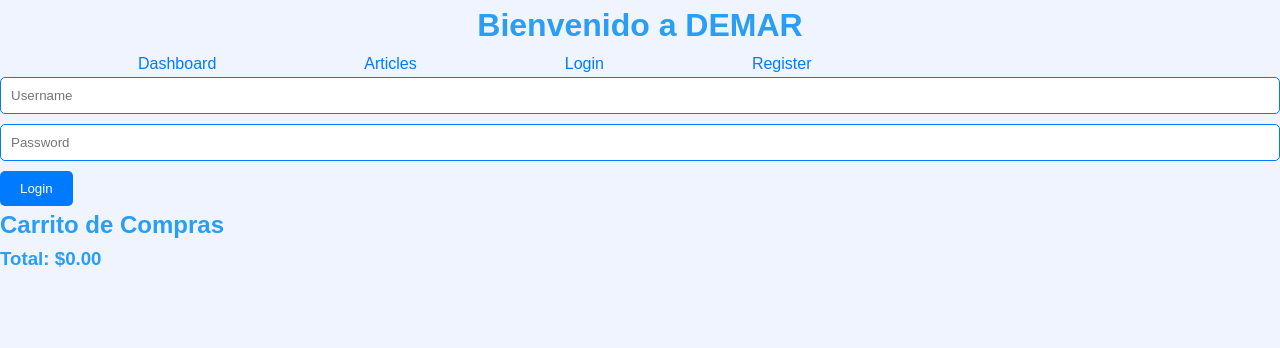
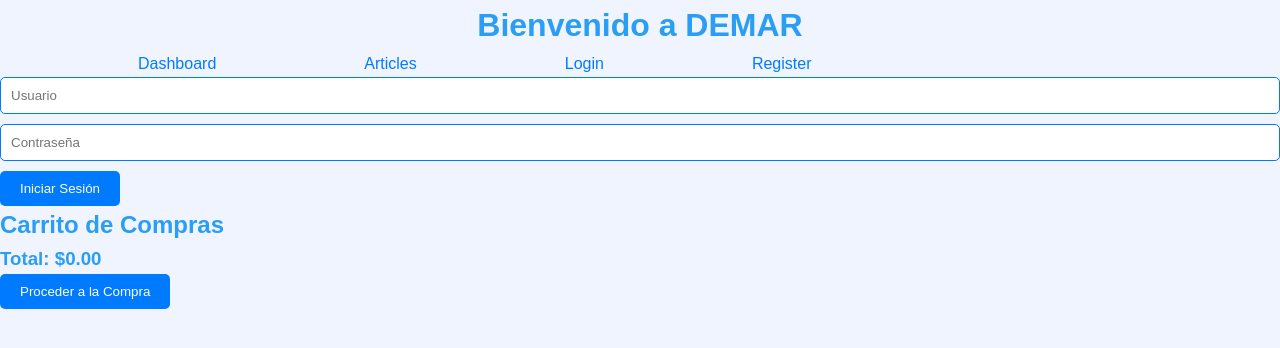
Before and after one commit to pdiagom/demar, a React (Vite) app in the folder demarfrontend/: page /login in a window 1280 px wide. Shown: the top 348 px of the page. Built offline with nearby package versions, Linux system fonts and the light colour scheme.

Commit message:
Inicio carrito

```diff
--- a/demarfrontend/src/App.jsx
+++ b/demarfrontend/src/App.jsx
@@ -10,16 +10,15 @@ import Cart from "./components/Cart"; // Importa el componente Cart
 import "./styles/styles.css";
 
 function App() {
-    const [cartItems, setCartItems] = useState([]); // Estado para los artículos en el carrito
-    const [total, setTotal] = useState(0); // Estado para el total del carrito
+    const [cartItems, setCartItems] = useState([]);
+    const [total, setTotal] = useState(0);
+    const [userId, setUserId] = useState(null); // Estado para el ID del usuario autenticado
 
-    // Función para agregar un artículo al carrito
     const addToCart = (article) => {
         setCartItems(prevItems => [...prevItems, article]);
         setTotal(prevTotal => prevTotal + article.price);
     };
 
-    // Función para eliminar un artículo del carrito
     const removeFromCart = (idArticle) => {
         const itemToRemove = cartItems.find(item => item.idArticle === idArticle);
         setCartItems(prevItems => prevItems.filter(item => item.idArticle !== idArticle));
@@ -32,7 +31,7 @@ function App() {
             <Navigation />
             <Routes>
                 <Route path="/register" element={<Register />} />
-                <Route path="/login" element={<Login />} />
+                <Route path="/login" element={<Login setUserId={setUserId} />} />
                 <Route
                     path="/dashboard"
                     element={
@@ -44,11 +43,11 @@ function App() {
                 <Route
                     path="/articleList"
                     element={
-                        <ArticleList onAddToCart={addToCart} /> // Pasar la función para agregar al carrito
+                        <ArticleList onAddToCart={addToCart} />
                     }
                 />
             </Routes>
-            <Cart cartItems={cartItems} total={total} onRemoveFromCart={removeFromCart} /> {/* Renderizar el carrito */}
+            <Cart cartItems={cartItems} total={total} onRemoveFromCart={removeFromCart} userId={userId} /> {/* Renderizar el carrito */}
         </Router>
     );
 }
--- a/demarfrontend/src/components/Cart.jsx
+++ b/demarfrontend/src/components/Cart.jsx
@@ -1,7 +1,30 @@
 // Cart.js
-import React from 'react';
+import React, { useEffect } from 'react';
+import axios from 'axios';
 
-const Cart = ({ cartItems, total, onRemoveFromCart }) => {
+const Cart = ({ cartItems, total, onRemoveFromCart, userId }) => {
+    const handleCheckout = async () => {
+        if (!userId) {
+            alert("Debes iniciar sesión para proceder con la compra.");
+            return; // Redirigir a la página de login si no estás autenticado
+        }
+
+        const cartData = {
+            cartItem: cartItems.map(item => item.idArticle), // Asumiendo que necesitas solo los IDs de los artículos
+            total,
+            date: new Date().toISOString().split('T')[0], // Formato de fecha YYYY-MM-DD
+            userId,
+        };
+
+        try {
+            const response = await axios.post(`http://localhost:8000/demar/cart/`, cartData);
+            console.log("Carrito guardado:", response.data);
+            // Aquí podrías redirigir al usuario a una página de confirmación o al carrito
+        } catch (error) {
+            console.error("Error al guardar el carrito:", error);
+        }
+    };
+
     return (
         <div className="cart">
             <h2>Carrito de Compras</h2>
@@ -14,6 +37,7 @@ const Cart = ({ cartItems, total, onRemoveFromCart }) => {
                 ))}
             </ul>
             <h3>Total: ${total.toFixed(2)}</h3>
+            <button onClick={handleCheckout}>Proceder a la Compra</button>
         </div>
     );
 };
--- a/demarfrontend/src/components/Login.jsx
+++ b/demarfrontend/src/components/Login.jsx
@@ -1,32 +1,31 @@
-import { useState } from "react";
-import { login } from "../services/authService";
+// Login.js
+import React, { useState } from 'react';
+import axios from 'axios';
 
-const Login = () => {
-    const [credentials, setCredentials] = useState({
-        username: "",
-        password: "",
-    });
+const Login = ({ setUserId }) => {
+    const [credentials, setCredentials] = useState({ username: '', password: '' });
 
     const handleChange = (e) => {
-        setCredentials({ ...credentials, [e.target.name]: e.target.value });
+        const { name, value } = e.target;
+        setCredentials({ ...credentials, [name]: value });
     };
 
     const handleSubmit = async (e) => {
         e.preventDefault();
-        const response = await login(credentials);
-        if (response.token) {
-            localStorage.setItem("token", response.token);
-            console.log("Login successful", response);
-        } else {
-            console.log("Login failed", response);
+        try {
+            const response = await axios.post('http://localhost:8000/demar/login/', credentials);
+            localStorage.setItem("token", response.data.access);
+            setUserId(response.data.userId);
+        } catch (error) {
+            console.error('Error en el inicio de sesión:', error);
         }
     };
 
     return (
         <form onSubmit={handleSubmit}>
-            <input type="text" name="username" placeholder="Username" onChange={handleChange} required />
-            <input type="password" name="password" placeholder="Password" onChange={handleChange} required />
-            <button type="submit">Login</button>
+            <input type="text" name="username" value={credentials.username} onChange={handleChange} placeholder="Usuario" required />
+            <input type="password" name="password" value={credentials.password} onChange={handleChange} placeholder="Contraseña" required />
+            <button type="submit">Iniciar Sesión</button>
         </form>
     );
 };
```
